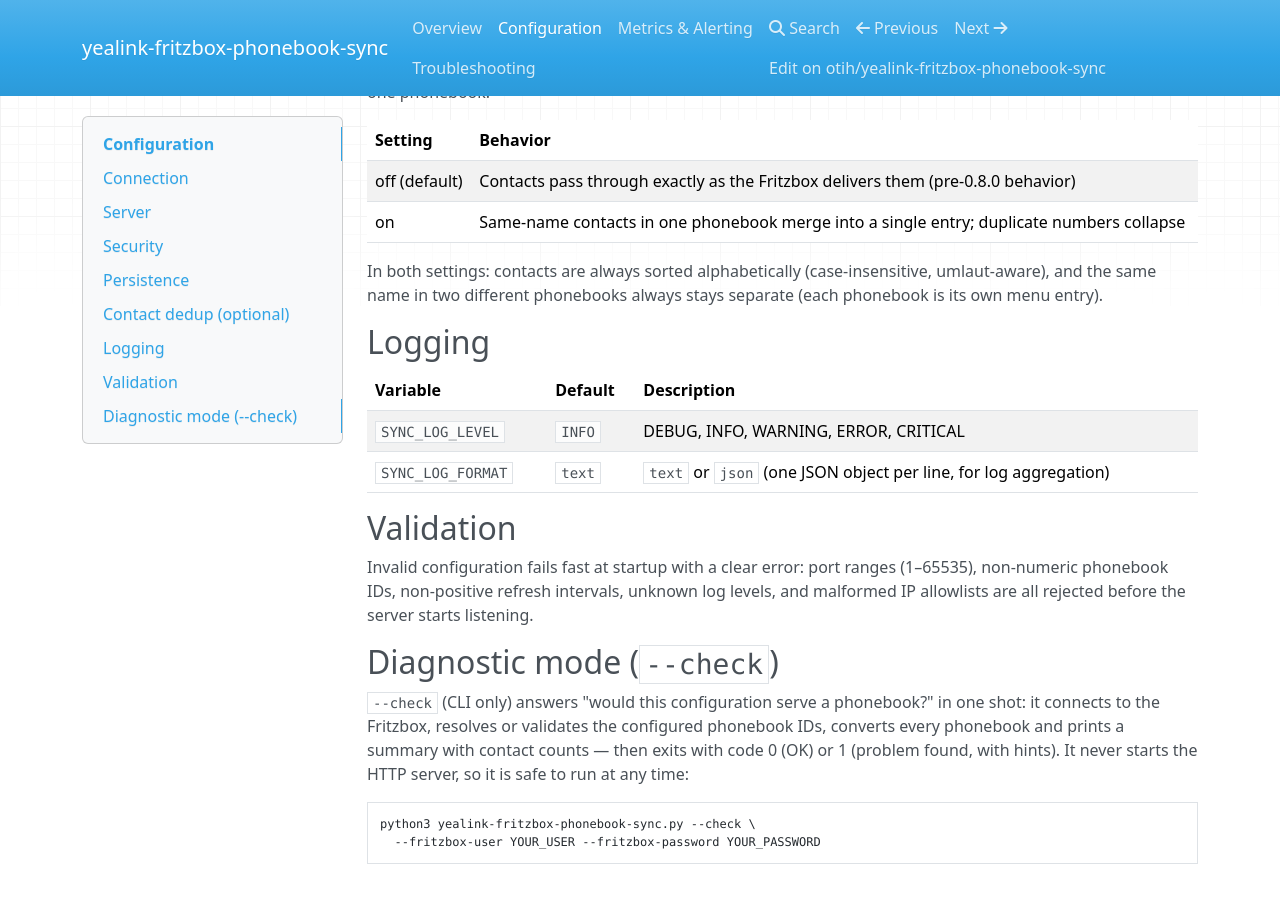
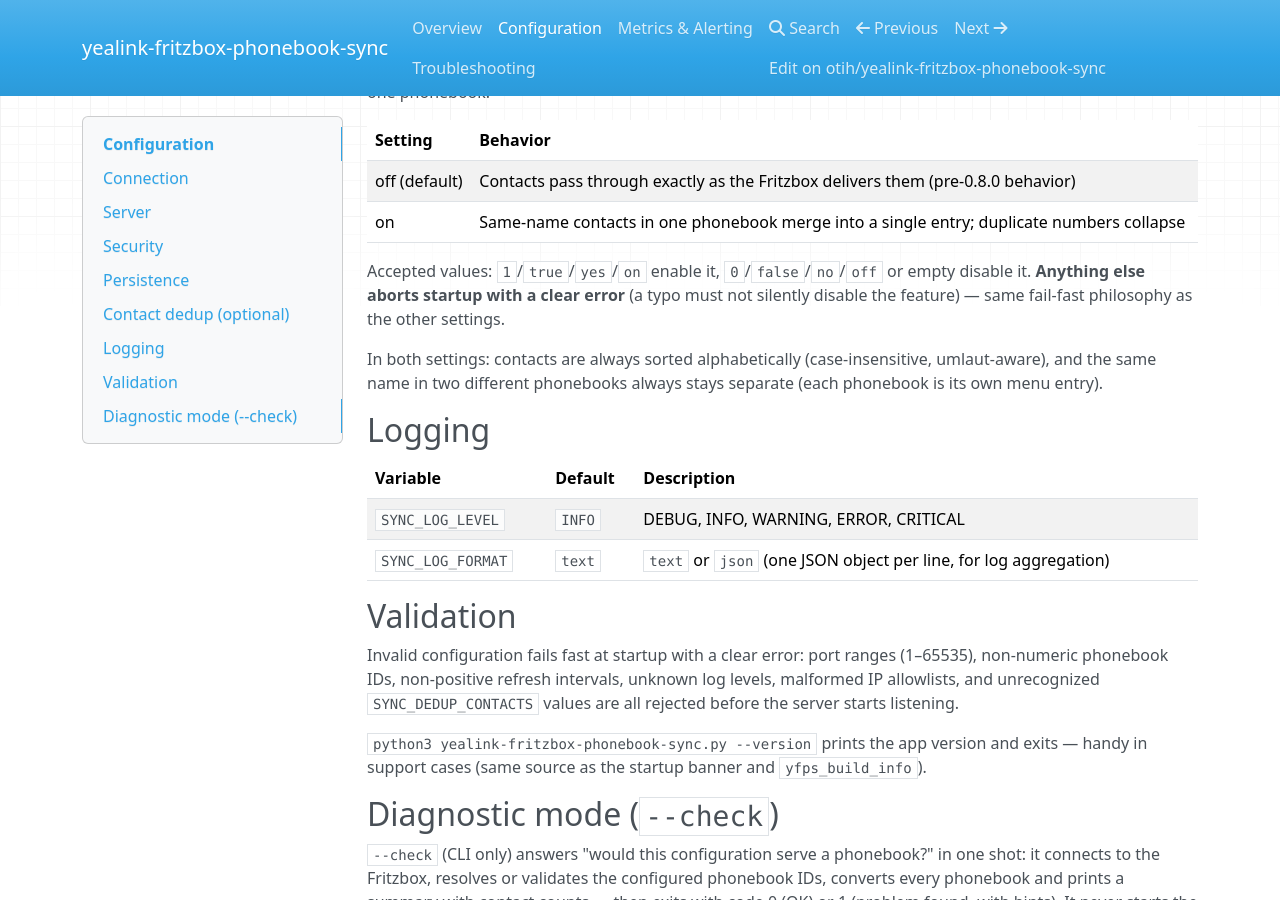
Before and after one commit to otih/yealink-fritzbox-phonebook-sync, an MkDocs documentation site: the page built from docs/configuration.md, in a window 1280 px wide and 900 px high, scrolled down 1656 px. Built offline with MkDocs 1.6.1, drawn with Linux system fonts in a browser that asks for light colours; nearby versions of some CDN libraries.

Commit message:
fix: fail-fast validation for SYNC_DEDUP_CONTACTS; add --version flag
SYNC_DEDUP_CONTACTS was parsed inline: anything unrecognized (a typo
like 'treu') silently meant 'off' — breaking the project's fail-fast
contract that every other setting follows. New _parse_bool() helper:
1/true/yes/on = on, 0/false/no/off/empty = off, anything else aborts
startup with a clear error naming the setting.

--version prints the app version from the single APP_VERSION source
and exits — quick answer for support cases.

TDD: 3 new _parse_bool tests first (red), implementation second
(green). Docs: configuration.md, .env.example, README, CHANGELOG.

```diff
--- a/docs/configuration.md
+++ b/docs/configuration.md
@@ -72,6 +72,11 @@
 | off (default) | Contacts pass through exactly as the Fritzbox delivers them (pre-0.8.0 behavior) |
 | on | Same-name contacts in one phonebook merge into a single entry; duplicate numbers collapse |
 
+Accepted values: `1`/`true`/`yes`/`on` enable it, `0`/`false`/`no`/`off`
+or empty disable it. **Anything else aborts startup with a clear error**
+(a typo must not silently disable the feature) — same fail-fast
+philosophy as the other settings.
+
 In both settings: contacts are always sorted alphabetically
 (case-insensitive, umlaut-aware), and the same name in two different
 phonebooks always stays separate (each phonebook is its own menu entry).
@@ -87,8 +92,13 @@
 
 Invalid configuration fails fast at startup with a clear error: port
 ranges (1–65535), non-numeric phonebook IDs, non-positive refresh
-intervals, unknown log levels, and malformed IP allowlists are all
-rejected before the server starts listening.
+intervals, unknown log levels, malformed IP allowlists, and unrecognized
+`SYNC_DEDUP_CONTACTS` values are all rejected before the server starts
+listening.
+
+`python3 yealink-fritzbox-phonebook-sync.py --version` prints the app
+version and exits — handy in support cases (same source as the startup
+banner and `yfps_build_info`).
 
 ## Diagnostic mode (`--check`)
 
```
Also changed, not shown: CHANGELOG.md (+14 -0 lines), README.md (+1 -1 lines), yealink-fritzbox-phonebook-sync.py (+27 -1 lines), 2 other files.
